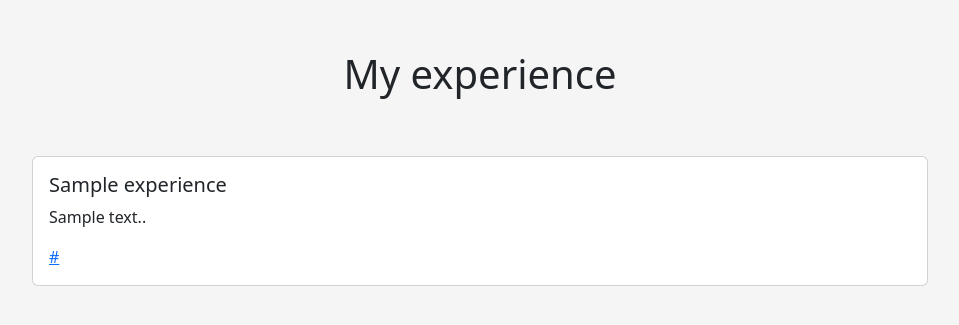
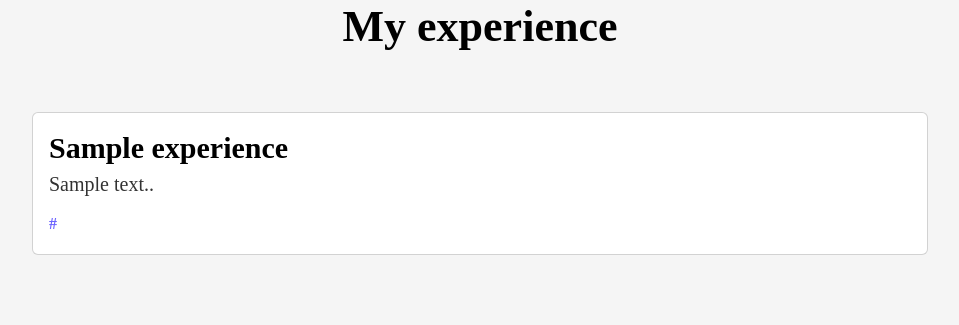
Before and after one commit to quvvatullayev/my_portfolio, a Django app: page /experience/ in a window 1280 px wide. Shown: the top 325 px of the page, without its empty margins (160-1119 px from the left). Run offline with Django 4.2, Linux system fonts and the light colour scheme; tables that the repository leaves empty hold one stand-in row (values such as "Sample post").

Commit message:
fix experience

```diff
--- a/my_portfolio/templates/experience.html
+++ b/my_portfolio/templates/experience.html
@@ -10,8 +10,13 @@
     <title>skills</title>
     <style>
         .h1_experience{
+            font-family: 'Montserrat';
+            font-style: normal;
+            font-weight: 600;
+            font-size: 44px;
+            line-height: 54px;
+            color: #000000;
             text-align: center;
-            margin-top: 50px;
         }
         .card_experience{
             width: 70lvw;
@@ -25,6 +30,40 @@
         body{
             background-color: #f5f5f5;
         }
+        .me_title{
+          font-family: 'Montserrat';
+          font-style: normal;
+          font-weight: 600;
+          font-size: 30px;
+          line-height: 37px;
+          display: flex;
+          align-items: center;
+          text-align: center;
+          color: #000000;
+        }
+        .me_text{
+          font-family: 'Montserrat';
+        font-style: normal;
+        font-weight: 500;
+        font-size: 20px;
+        line-height: 20px;
+        text-align: left;
+        color: #000000;
+        opacity: 0.8;
+        }
+        .me_link{
+          font-family: 'Montserrat';
+          font-style: normal;
+          font-weight: 600;
+          font-size: 16px;
+          line-height: 175.9%;
+          color: #6C63FF;
+          text-decoration: none;
+        }
+        .me_link:hover{
+          color: #6C63FF;
+          text-decoration: underline;
+        }
     </style>
 </head>
 <body>
@@ -32,9 +71,9 @@
     {% for experience in experiences %}
     <div class="card card_experience">
        <div class="card-body">
-          <h5 class="card-title">{{ experience.experience_name }}</h5>
-          <p class="card-text">{{ experience.experience_description }}.</p>
-          <a href="{{ experience.experience_link }}">{{ experience.experience_link }}</a>
+          <h5 class="card-title me_title">{{ experience.experience_name }}</h5>
+          <p class="card-text me_text">{{ experience.experience_description }}.</p>
+          <a class="me_link" href="{{ experience.experience_link }}">{{ experience.experience_link }}</a>
         </div>
       </div>
     {% endfor %}
```
